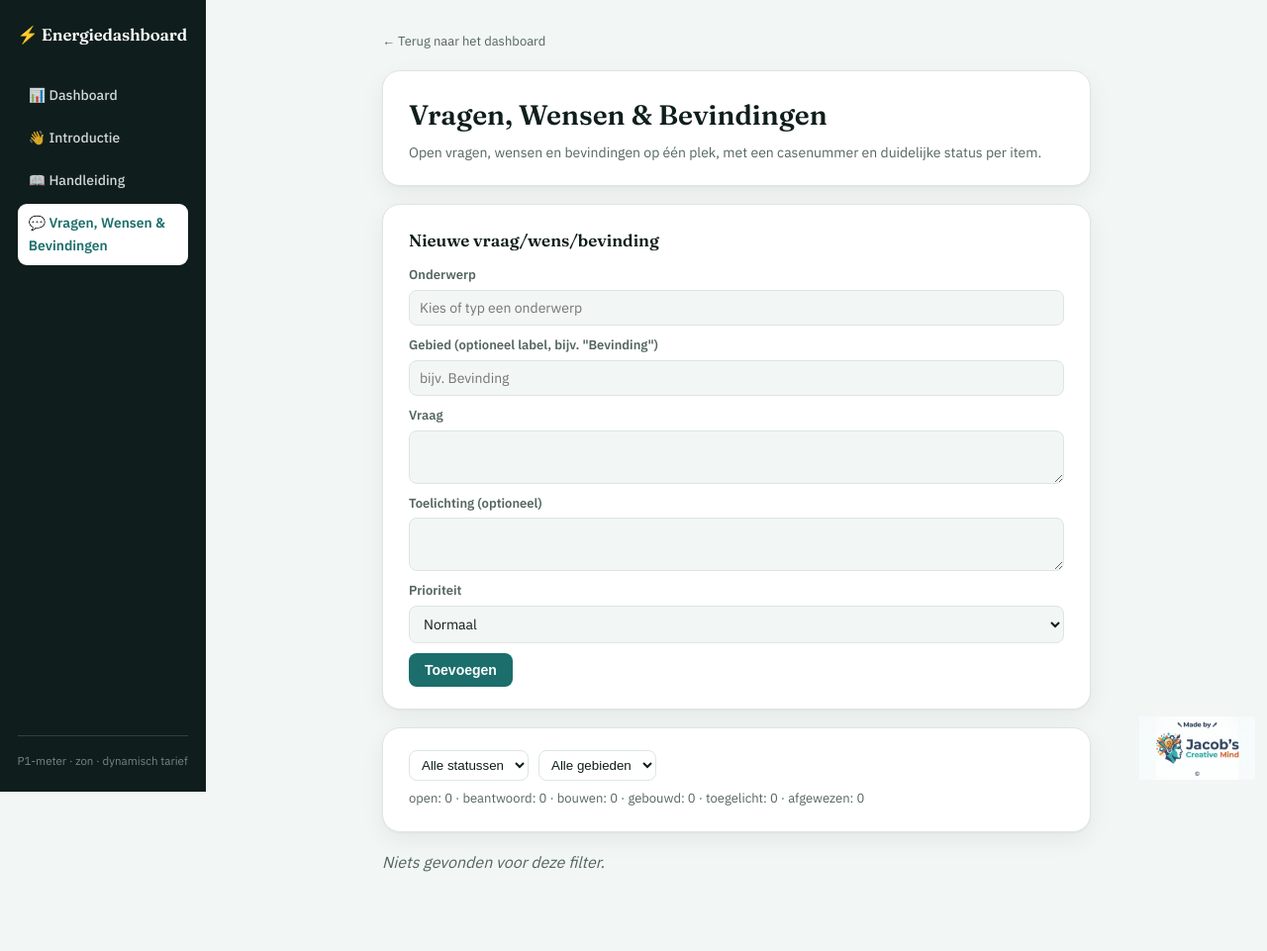
After one commit to jacobv32424/energiedashboard, a Flask app: page /vragen in a window 1280 px wide. The commit adds this page. Shown: the whole page at 99% size. Run offline with Flask 3, Linux system fonts and the light colour scheme.

Commit message:
Vragen, Wensen & Bevindingen (Patroon #1, oorsprong Spil)
Jacob activeerde dit patroon op Commandocentrums Patronen-pagina; bleek
bij controle nog niet echt gebouwd. Eigen JSON-bestand (config.VRAGEN_PAD,
zelfde patroon als VOORSCHOT_PAD -- geen meetdata, dus geen plek in de
read-only logger-database), geen "wie"-veld (geen gebruikersaccounts
hier). Onderwerp/gebied, status-levenscyclus, casenummer per item.
Nieuwe pagina templates/vragen.html (zelfde .wrap/.paneel-patroon als
handleiding.html), nieuw zijbalk-item.

Handleiding.md/introductie.html bijgewerkt. Live end-to-end getest
(toevoegen -> beantwoorden -> toegelicht).

Co-Authored-By: Claude Sonnet 5 <noreply@anthropic.com>

```diff
--- a/app.py
+++ b/app.py
@@ -99,6 +99,69 @@ def handleiding():
     return render_template("handleiding.html", inhoud=html)
 
 
+_VRAGEN_TABBLAD_NAMEN = ["Dashboard", "Voorschot", "Zelfvoorzienendheid", "Rekening", "Algemeen"]
+_VRAGEN_STATUSSEN = ("open", "beantwoord", "bouwen", "gebouwd", "toegelicht", "afgewezen")
+
+
+@app.route("/vragen")
+def vragen_overzicht():
+    status_filter = request.args.get("status", "")
+    gebied_filter = request.args.get("gebied", "")
+    return render_template(
+        "vragen.html",
+        vragen=dataset.alle_vragen(status_filter, gebied_filter),
+        gebieden=dataset.alle_vragen_gebieden(),
+        tabblad_namen=_VRAGEN_TABBLAD_NAMEN,
+        statistiek=dataset.vragen_statistiek(),
+        statussen=_VRAGEN_STATUSSEN,
+        status_filter=status_filter, gebied_filter=gebied_filter,
+    )
+
+
+@app.route("/vragen/toevoegen", methods=["POST"])
+def vragen_toevoegen():
+    onderwerp = (request.form.get("onderwerp") or "").strip()
+    vraag = (request.form.get("vraag") or "").strip()
+    if onderwerp and vraag:
+        dataset.vraag_toevoegen(
+            onderwerp, vraag,
+            gebied=(request.form.get("gebied") or "").strip(),
+            toelichting=(request.form.get("toelichting") or "").strip(),
+            prioriteit=request.form.get("prioriteit", "normaal"),
+        )
+    return redirect(url_for("vragen_overzicht"))
+
+
+@app.route("/vragen/<int:vraag_id>/beantwoorden", methods=["POST"])
+def vragen_beantwoorden(vraag_id):
+    dataset.vraag_beantwoorden(vraag_id, request.form.get("antwoord", ""), request.form.get("actie", ""))
+    return redirect(url_for("vragen_overzicht"))
+
+
+@app.route("/vragen/<int:vraag_id>/klaar-om-te-bouwen", methods=["POST"])
+def vragen_klaar_om_te_bouwen(vraag_id):
+    dataset.vraag_klaar_om_te_bouwen(vraag_id)
+    return redirect(url_for("vragen_overzicht"))
+
+
+@app.route("/vragen/<int:vraag_id>/gebouwd", methods=["POST"])
+def vragen_gebouwd(vraag_id):
+    dataset.vraag_gebouwd(vraag_id, dt.now().strftime("%d-%m-%Y"), request.form.get("actie", ""))
+    return redirect(url_for("vragen_overzicht"))
+
+
+@app.route("/vragen/<int:vraag_id>/toegelicht", methods=["POST"])
+def vragen_toegelicht(vraag_id):
+    dataset.vraag_toegelicht(vraag_id, dt.now().strftime("%d-%m-%Y"))
+    return redirect(url_for("vragen_overzicht"))
+
+
+@app.route("/vragen/<int:vraag_id>/afwijzen", methods=["POST"])
+def vragen_afwijzen(vraag_id):
+    dataset.vraag_afwijzen(vraag_id, request.form.get("reden", ""))
+    return redirect(url_for("vragen_overzicht"))
+
+
 # Cache-ververser (20-08-2026) -- kosten_vergelijking()/zonpatroon_per_uur()
 # lezen de volle metingen-tabel (traag op de externe SSD) en zijn 5 min
 # gecached, maar de EERSTE bezoeker na een herstart of na 5 min stilte
--- a/templates/partials/zijbalk.html
+++ b/templates/partials/zijbalk.html
@@ -66,6 +66,7 @@
     <a class="ed-zijbalk-link {{ 'actief' if actieve_pagina == 'dashboard' else '' }}" href="{{ url_for('dashboard') }}">&#128202; Dashboard</a>
     <a class="ed-zijbalk-link {{ 'actief' if actieve_pagina == 'introductie' else '' }}" href="{{ url_for('introductie') }}">&#128075; Introductie</a>
     <a class="ed-zijbalk-link {{ 'actief' if actieve_pagina == 'handleiding' else '' }}" href="{{ url_for('handleiding') }}">&#128214; Handleiding</a>
+    <a class="ed-zijbalk-link {{ 'actief' if actieve_pagina == 'vragen' else '' }}" href="{{ url_for('vragen_overzicht') }}">&#128172; Vragen, Wensen &amp; Bevindingen</a>
   </div>
   <div class="ed-zijbalk-onder">P1-meter &middot; zon &middot; dynamisch tarief</div>
 </nav>
--- /dev/null
+++ b/templates/vragen.html
@@ -0,0 +1,187 @@
+<!doctype html>
+<html lang="nl">
+<head>
+<meta charset="utf-8">
+<meta name="viewport" content="width=device-width, initial-scale=1">
+<title>Vragen, Wensen &amp; Bevindingen &mdash; Energiedashboard</title>
+<link href="https://fonts.googleapis.com/css2?family=Fraunces:opsz,wght@9..144,400;9..144,600;9..144,700&family=IBM+Plex+Sans:wght@400;500;600&family=IBM+Plex+Mono:wght@400;500;600&display=swap" rel="stylesheet">
+<style>
+:root{
+  --papier:#F2F6F4; --paneel:#FFFFFF; --inkt:#0F1E1C; --inkt-zacht:#54655F;
+  --lijn:#DCE6E2; --accent:#1B6E6B; --schaduw: 0 1px 2px rgba(15,30,28,.04), 0 8px 24px rgba(15,30,28,.06);
+}
+:root[data-theme="dark"]{
+  --papier:#0E1A19; --paneel:#152423; --inkt:#EAF2EF; --inkt-zacht:#93A6A0;
+  --lijn:#233634; --accent:#4FBDB6; --schaduw: 0 1px 2px rgba(0,0,0,.2), 0 12px 28px rgba(0,0,0,.35);
+}
+@media (prefers-color-scheme: dark){
+  :root:not([data-theme="light"]){
+    --papier:#0E1A19; --paneel:#152423; --inkt:#EAF2EF; --inkt-zacht:#93A6A0;
+    --lijn:#233634; --accent:#4FBDB6; --schaduw: 0 1px 2px rgba(0,0,0,.2), 0 12px 28px rgba(0,0,0,.35);
+  }
+}
+*{box-sizing:border-box}
+body{margin:0; background:var(--papier); color:var(--inkt); font-family:"IBM Plex Sans",system-ui,sans-serif; line-height:1.6}
+.wrap{max-width:760px; margin:0 auto; padding:28px 22px 60px}
+.terug{display:inline-block; margin-bottom:18px; font-size:13px; color:var(--inkt-zacht); text-decoration:none}
+.terug:hover{color:var(--accent)}
+.paneel{background:var(--paneel); border:1px solid var(--lijn); border-radius:18px; padding:22px 26px; box-shadow:var(--schaduw); margin-bottom:18px}
+.paneel h1{font-family:"Fraunces",serif; font-weight:600; font-size:28px; margin:0 0 4px}
+.paneel h2{font-family:"Fraunces",serif; font-weight:600; font-size:17px; margin:0 0 12px}
+.vragen-form{display:flex; flex-direction:column; align-items:flex-start; gap:10px}
+.vragen-form label{display:flex; flex-direction:column; gap:4px; font-size:13px; color:var(--inkt-zacht); font-weight:600; width:100%}
+.vragen-form input, .vragen-form textarea, .vragen-form select, .vraag-acties input, .vraag-acties textarea{
+  padding:8px 10px; border:1px solid var(--lijn); border-radius:8px; background:var(--papier);
+  color:var(--inkt); font-size:14px; font-family:inherit; width:100%;
+}
+.vragen-form button, .vraag-acties button{
+  border:none; border-radius:8px; padding:9px 16px; font-size:14px; font-weight:600;
+  cursor:pointer; background:var(--accent); color:#fff;
+}
+.vragen-form button.secundair, .vraag-acties button.secundair{background:var(--lijn); color:var(--inkt)}
+.vraag-acties button.gevaar{background:transparent; color:#a4383a; border:1px solid #a4383a}
+.vragen-filter{display:flex; gap:10px; flex-wrap:wrap}
+.vragen-filter select{padding:6px 8px; border:1px solid var(--lijn); border-radius:8px; background:var(--paneel); color:var(--inkt)}
+.vragen-hulp{color:var(--inkt-zacht); font-size:13px; margin:8px 0 0}
+.vraag-kop{display:flex; align-items:center; gap:10px; flex-wrap:wrap; margin-bottom:6px}
+.vraag-gebied{font-size:12px; color:var(--accent); background:var(--papier); border-radius:999px; padding:2px 10px}
+.vraag-antwoord{color:#2e7d5b}
+.vraag-badge{font-size:11px; font-weight:700; text-transform:uppercase; letter-spacing:.03em; padding:2px 10px; border-radius:999px; color:#fff; background:var(--inkt-zacht)}
+.vraag-badge-open{background:var(--accent)}
+.vraag-badge-beantwoord{background:#4a7fb0}
+.vraag-badge-bouwen{background:#b8862a}
+.vraag-badge-gebouwd{background:#2e7d5b}
+.vraag-badge-toegelicht{background:var(--inkt-zacht)}
+.vraag-badge-afgewezen{background:#a4383a}
+.vraag-acties{margin-top:10px; font-size:13px}
+.vraag-acties summary{cursor:pointer; color:var(--accent); font-weight:600}
+.vraag-acties form{display:flex; flex-direction:column; align-items:flex-start; gap:8px; margin-top:8px}
+.merk-badge{position:fixed; right:12px; bottom:12px; height:64px; opacity:.85; z-index:10}
+</style>
+</head>
+<body>
+{% set actieve_pagina = "vragen" %}
+{% include "partials/zijbalk.html" %}
+<div class="ed-inhoud-met-zijbalk">
+<div class="wrap">
+  <a class="terug" href="{{ url_for('dashboard') }}">&larr; Terug naar het dashboard</a>
+
+  <div class="paneel">
+    <h1>Vragen, Wensen &amp; Bevindingen</h1>
+    <p style="color:var(--inkt-zacht); font-size:14px; margin:0">Open vragen, wensen en bevindingen op
+    één plek, met een casenummer en duidelijke status per item.</p>
+  </div>
+
+  <div class="paneel">
+    <h2>Nieuwe vraag/wens/bevinding</h2>
+    <form method="post" action="{{ url_for('vragen_toevoegen') }}" class="vragen-form">
+      <label>Onderwerp
+        <input type="text" name="onderwerp" list="onderwerpSuggesties" placeholder="Kies of typ een onderwerp" required>
+        <datalist id="onderwerpSuggesties">
+          {% for naam in tabblad_namen %}<option value="{{ naam }}">{% endfor %}
+        </datalist>
+      </label>
+      <label>Gebied (optioneel label, bijv. "Bevinding")
+        <input type="text" name="gebied" list="gebiedSuggesties" placeholder="bijv. Bevinding">
+        <datalist id="gebiedSuggesties">
+          {% for g in gebieden %}<option value="{{ g }}">{% endfor %}
+        </datalist>
+      </label>
+      <label>Vraag
+        <textarea name="vraag" rows="2" required></textarea>
+      </label>
+      <label>Toelichting (optioneel)
+        <textarea name="toelichting" rows="2"></textarea>
+      </label>
+      <label>Prioriteit
+        <select name="prioriteit">
+          <option value="laag">Laag</option>
+          <option value="normaal" selected>Normaal</option>
+          <option value="hoog">Hoog</option>
+        </select>
+      </label>
+      <button type="submit">Toevoegen</button>
+    </form>
+  </div>
+
+  <div class="paneel">
+    <form method="get" action="{{ url_for('vragen_overzicht') }}" class="vragen-filter">
+      <select name="status" onchange="this.form.submit()">
+        <option value="">Alle statussen</option>
+        {% for s in statussen %}
+        <option value="{{ s }}" {{ "selected" if status_filter == s }}>{{ s }}</option>
+        {% endfor %}
+      </select>
+      <select name="gebied" onchange="this.form.submit()">
+        <option value="">Alle gebieden</option>
+        {% for g in gebieden %}
+        <option value="{{ g }}" {{ "selected" if gebied_filter == g }}>{{ g }}</option>
+        {% endfor %}
+      </select>
+    </form>
+    <p class="vragen-hulp">
+      {% for s in statussen %}
+      {{ s }}: {{ statistiek.get(s, 0) }}{% if not loop.last %} &middot; {% endif %}
+      {% endfor %}
+    </p>
+  </div>
+
+  {% if not vragen %}
+  <p style="color:var(--inkt-zacht)"><em>Niets gevonden voor deze filter.</em></p>
+  {% endif %}
+
+  {% for v in vragen %}
+  <div class="paneel">
+    <div class="vraag-kop">
+      <strong>Case #{{ v.id }} &mdash; {{ v.onderwerp }}</strong>
+      <span class="vraag-badge vraag-badge-{{ v.status }}">{{ v.status }}</span>
+      {% if v.gebied %}<span class="vraag-gebied">{{ v.gebied }}</span>{% endif %}
+    </div>
+    <p style="margin:4px 0">{{ v.vraag }}</p>
+    {% if v.toelichting %}<p class="vragen-hulp">{{ v.toelichting }}</p>{% endif %}
+    {% if v.antwoord %}<p class="vraag-antwoord"><strong>Antwoord:</strong> {{ v.antwoord }}</p>{% endif %}
+    {% if v.actie %}<p class="vragen-hulp"><strong>Actie:</strong> {{ v.actie }}</p>{% endif %}
+    {% if v.verwerkt_in_versie %}<p class="vragen-hulp">Verwerkt op {{ v.verwerkt_in_versie }}</p>{% endif %}
+
+    {% if v.status not in ("gebouwd", "toegelicht", "afgewezen") %}
+    <details class="vraag-acties">
+      <summary>Status wijzigen</summary>
+      {% if v.status == "open" %}
+      <form method="post" action="{{ url_for('vragen_beantwoorden', vraag_id=v.id) }}">
+        <textarea name="antwoord" rows="2" placeholder="Antwoord" required></textarea>
+        <textarea name="actie" rows="2" placeholder="Wat ga je bouwen (optioneel)"></textarea>
+        <button type="submit">Beantwoorden</button>
+      </form>
+      {% endif %}
+      {% if v.status == "beantwoord" %}
+      <form method="post" action="{{ url_for('vragen_klaar_om_te_bouwen', vraag_id=v.id) }}">
+        <button type="submit">Bouw dit</button>
+      </form>
+      {% endif %}
+      {% if v.status == "bouwen" %}
+      <form method="post" action="{{ url_for('vragen_gebouwd', vraag_id=v.id) }}">
+        <input type="text" name="actie" placeholder="Wat is er precies gebouwd (optioneel)">
+        <button type="submit">Gebouwd</button>
+      </form>
+      {% endif %}
+      <form method="post" action="{{ url_for('vragen_toegelicht', vraag_id=v.id) }}">
+        <button type="submit" class="secundair">Toegelicht (geen bouwwerk)</button>
+      </form>
+      <form method="post" action="{{ url_for('vragen_afwijzen', vraag_id=v.id) }}">
+        <input type="text" name="reden" placeholder="Reden (optioneel)">
+        <button type="submit" class="gevaar">Afwijzen</button>
+      </form>
+    </details>
+    {% endif %}
+  </div>
+  {% endfor %}
+</div>
+</div>
+<img class="merk-badge" src="{{ url_for('static', filename='img/jacobs-creative-mind-badge.png') }}" alt="Jacob's Creative Mind">
+<script>
+const root = document.documentElement;
+const opgeslagenThema = localStorage.getItem("energiedashboard-thema");
+if (opgeslagenThema) root.setAttribute("data-theme", opgeslagenThema);
+</script>
+</body>
+</html>
```
Also changed, not shown: CLAUDE.md (+17 -0 lines), Handleiding.md (+7 -0 lines), config.py (+8 -0 lines), dataset.py (+98 -0 lines), templates/introductie.html (+7 -0 lines).
